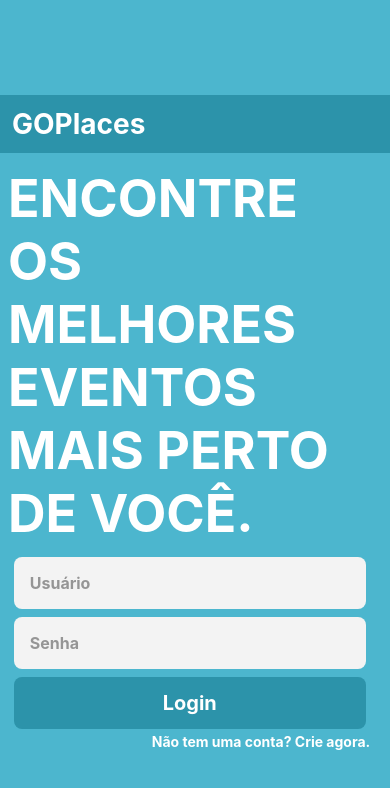
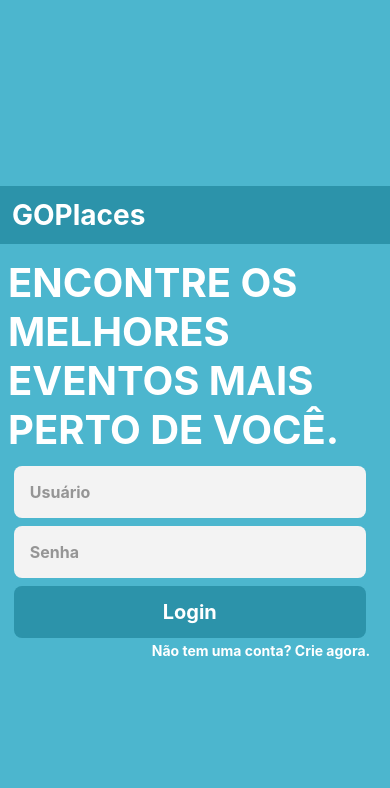
Before and after one commit to ElianMariano/GoPlaces, a React Native app: screen /Home in a window 390 px wide. Shown: the top 788 px of the page. Built offline with nearby package versions, Linux system fonts and the light colour scheme.

Commit message:
Update index.js

```diff
--- a/src/pages/Home/index.js
+++ b/src/pages/Home/index.js
@@ -60,7 +60,7 @@ const styles = StyleSheet.create({
 
   promotionText: {
     color: '#FFF',
-    fontSize: 52,
+    fontSize: 40,
     textAlign: 'left',
     fontWeight: 'bold',
     margin: 4,
```
